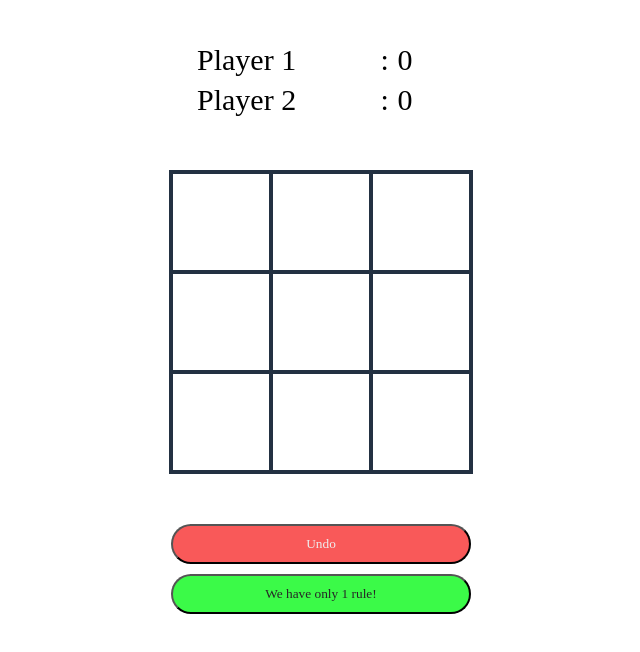
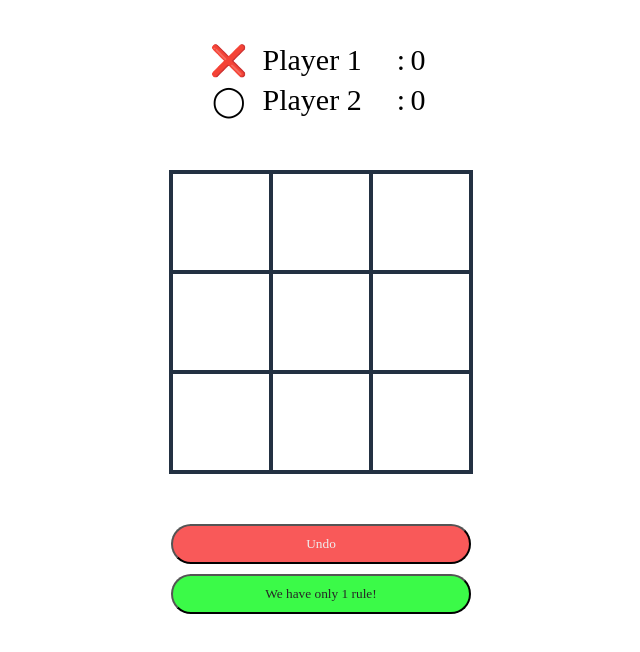
Before and after one commit to asiradnan/Tic-Tac-Toe, a plain HTML site: page index.html in a window 1280 px wide. Shown: the whole page, without its empty margins (319-959 px from the left). Drawn offline with Linux system fonts and the light colour scheme.

Commit message:
Added symbols

```diff
--- a/index.html
+++ b/index.html
@@ -9,10 +9,10 @@
     <div id="stats">
         <table class="nameTable">
             <tr>
-                <td id="P1name" onclick="changeName('P1name')">Player 1</td> <td class="e"> : </td><td id='P1score'>0</td>
+                <td id="symb">&#10060</td><td id="P1name" onclick="changeName('P1name')">Player 1</td> <td class="e"> : </td><td id='P1score'>0</td>
             </tr>
             <tr>
-                <td id="P2name" onclick="changeName('P2name')">Player 2</td> <td class="e"> : </td><td id='P2score'>0</td>
+                <td id="symb">&#9711</td><td id="P2name" onclick="changeName('P2name')">Player 2</td> <td class="e"> : </td><td id='P2score'>0</td>
             </tr>
         </table>
 
--- a/tic-tac-toe.css
+++ b/tic-tac-toe.css
@@ -52,6 +52,13 @@ button{
     width: 1px;
     text-align: center;
 }
+#symb{
+    border:0;
+    width: 5px;
+    text-align: center;
+    font-weight:'200';
+}
+
 .nameTable{
     height: 80px;
     width: 250px;
```
